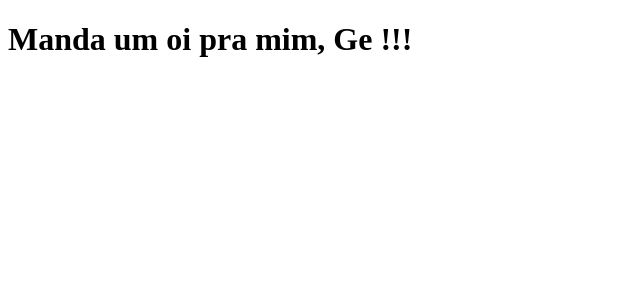
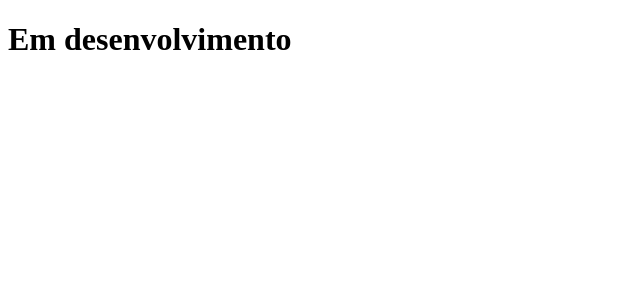
Before and after one commit to viniciusback/clone-tabnews, a Next.js app: page / in a window 1280 px wide. Shown: the top 300 px of the page, without its empty margins (0-640 px from the left). Built offline with nearby package versions, Linux system fonts and the light colour scheme.

Commit message:
changing public page

```diff
--- a/pages/index.js
+++ b/pages/index.js
@@ -1,5 +1,5 @@
 function Home() {
-  return <h1>Manda um oi pra mim, Ge !!!</h1>;
+  return <h1>Em desenvolvimento</h1>;
 }
 
 export default Home;
```
